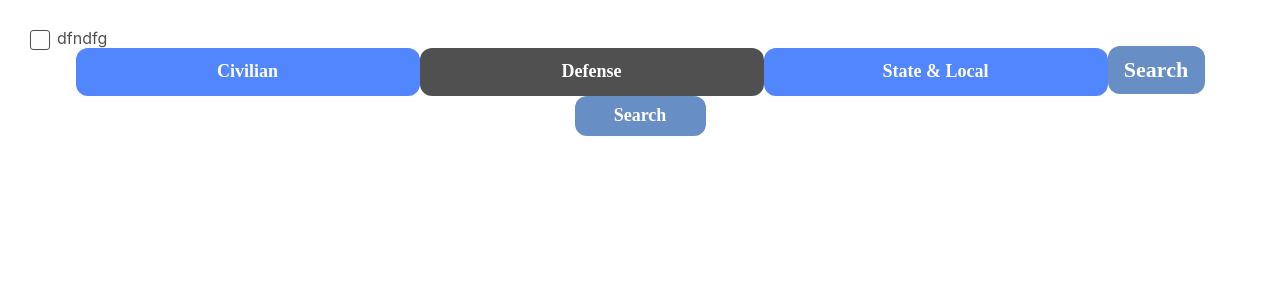
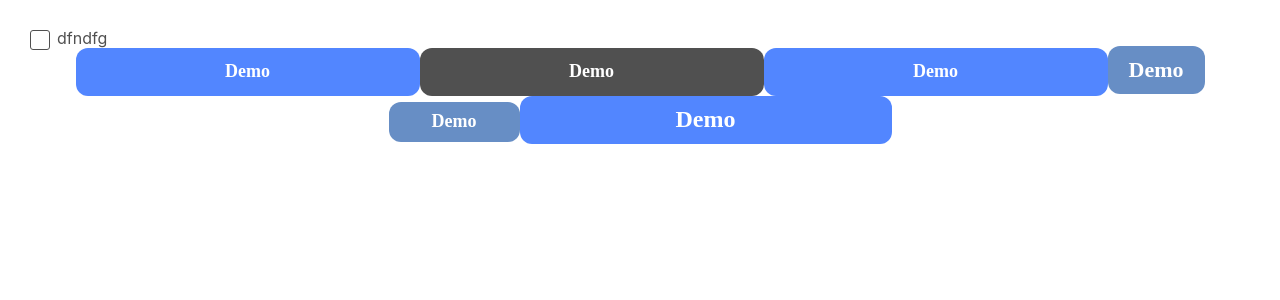
Before and after one commit to kishan1219/GovSearch, a React (Create React App) app: page /style-guide in a window 1280 px wide. Shown: the top 300 px of the page. Built offline with nearby package versions, Linux system fonts and the light colour scheme.

Commit message:
new commit

```diff
--- a/src/components/shared/button/button.module.scss
+++ b/src/components/shared/button/button.module.scss
@@ -37,11 +37,26 @@
         border-radius: 12px;
         font-weight: 700;
     }
+    &.md01 {
+        max-width: 100%;
+        min-width: 136px;
+        max-height: 40px;
+        font-size: $font-mlg;
+        border-radius: 12px;
+        font-weight: 700;
+    }
 
     &.lg {
         max-width: 100%;
         min-width: 344px;
         font-size: $font-mlg;
+        border-radius: 12px;
+        font-weight: 700;
+    }
+    &.lg01{
+        max-width: 100%;
+        min-width: 372px;
+        font-size: $font-xxxl;
         border-radius: 12px;
         font-weight: 700;
     }
--- a/src/pages/styleguide/styleguide.js
+++ b/src/pages/styleguide/styleguide.js
@@ -6,12 +6,14 @@ const Styleguide = ({ }) => {
         <div className={styles.wrapper}>
             <div className={styles.checboxMain}>
                 <CheckBox labelName={"dfndfg"} />
-                <Button size={"lg"} variant={"solidPrimary"}> Civilian </Button>
-                <Button size={"lg"} variant={"disaled"}> Defense</Button>
-                <Button size={"lg"} variant={"solidPrimary"}> State & Local </Button>
-                <Button size={"sm01"} variant={"solidSecondary"}>Search</Button>
-                <Button size={"md"} variant={"solidSecondary"}>Search</Button>
-
+            </div>
+            <div>
+                <Button size={"lg"} variant={"solidPrimary"}> Demo </Button>
+                <Button size={"lg"} variant={"disaled"}> Demo</Button>
+                <Button size={"lg"} variant={"solidPrimary"}> Demo</Button>
+                <Button size={"sm01"} variant={"solidSecondary"}>Demo</Button>
+                <Button size={"md"} variant={"solidSecondary"}>Demo</Button>
+                <Button size={"lg01"} variant={"solidPrimary"}>Demo</Button>
             </div>
 
         </div>
```
